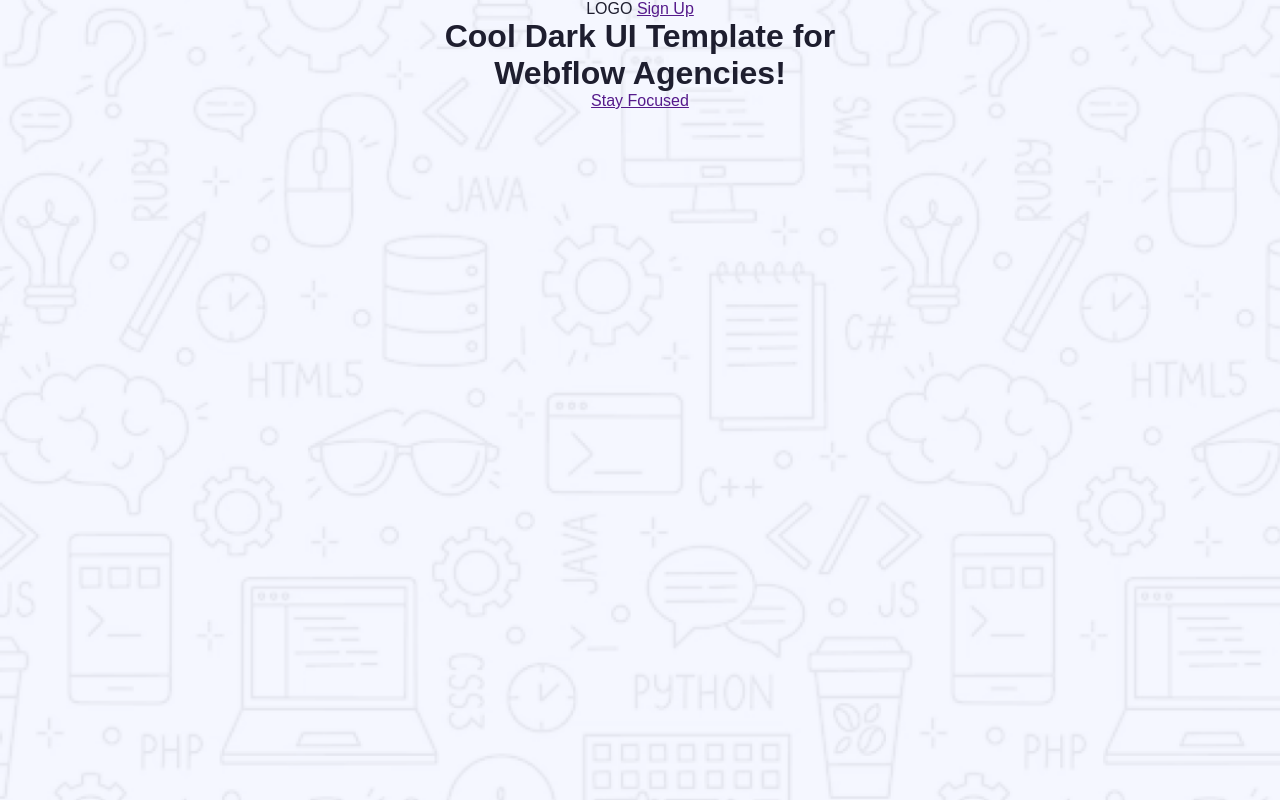
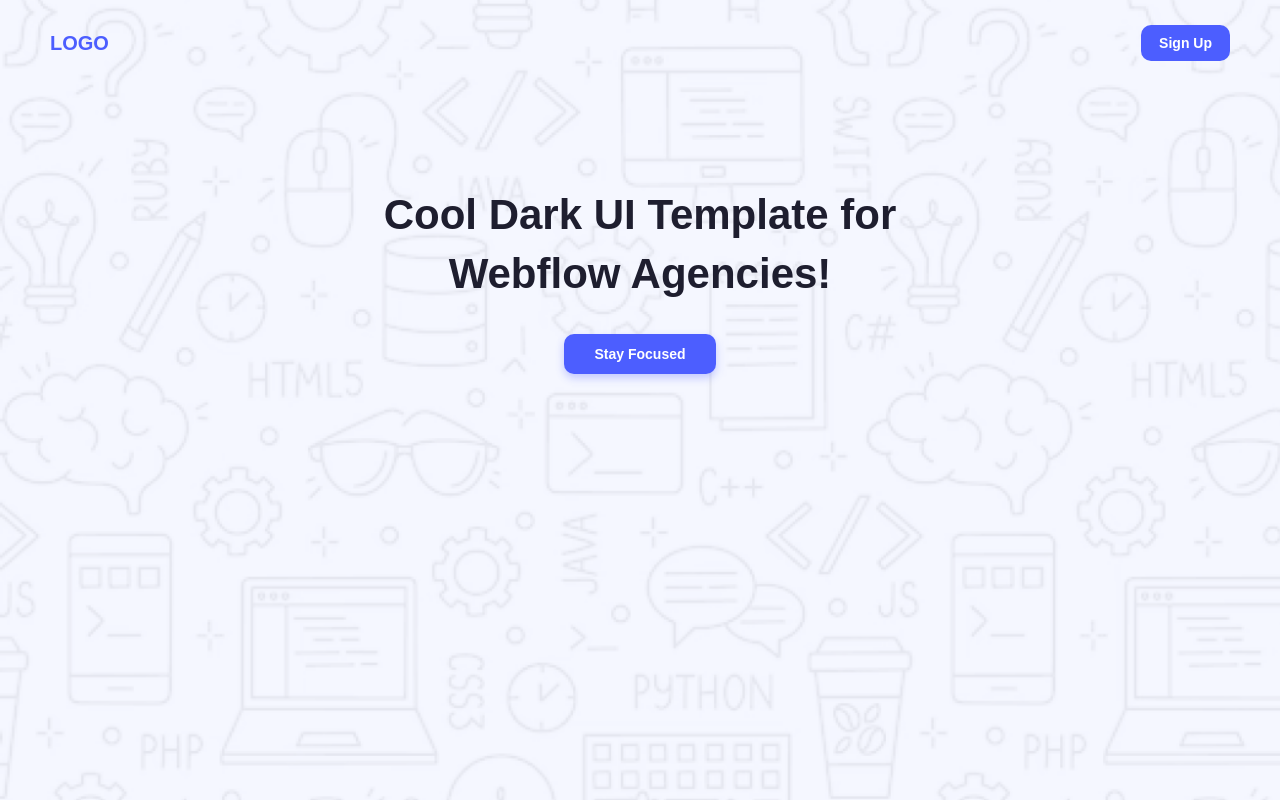
Before and after one commit to Pushpa732/assignment-repo, a plain HTML site: page index.html in a window 1280 px wide. Drawn offline with Linux system fonts and the light colour scheme.

Commit message:
header  done

```diff
--- a/index.html
+++ b/index.html
@@ -13,8 +13,10 @@
     <a href="" class="signup-btn">Sign Up</a>
     </nav>
 
-    <h1>Cool Dark UI Template for<br>Webflow Agencies!</h1>
+    <div class="hero">
+        <h1>Cool Dark UI Template for<br>Webflow Agencies!</h1>
     <a href="" class="cta-btn">Stay Focused</a>
+    </div>
   </header>
 </body>
 </html>
--- a/style.css
+++ b/style.css
@@ -13,3 +13,47 @@
   color: #1e1e2f;
   min-height: 100vh;
 }
+.logo {
+  display: flex;
+  justify-content: space-between;
+  align-items: center;
+  padding: 25px 50px;
+}
+.logo {
+  font-size: 20px;
+  font-weight:  bold;
+  color: #4c5eff;
+}
+.signup-btn {
+  background-color: #4c5eff;
+  color: white;
+  padding: 10px 18px;
+  text-decoration: none;
+  border-radius: 10px;
+  font-weight: bold;
+  font-size: 14px;
+}
+.hero {
+  display: flex;
+  flex-direction: column;
+  align-items: center;
+  justify-content: center;
+  margin-top: 100px;
+}
+.hero h1 {
+  font-size: 42px;
+  font-weight: 700;
+  line-height: 1.4;
+  margin-bottom: 30px;
+  color: #1e1e2f;
+}
+.cta-btn {
+  background-color: #4c5eff;
+  color: white;
+  padding: 12px 30px;
+  text-decoration: none;
+  border-radius: 10px;
+  font-weight: bold;
+  font-size: 14px;
+  box-shadow: 0 4px 8px rgba(76, 94, 255, 0.3);
+}
```
